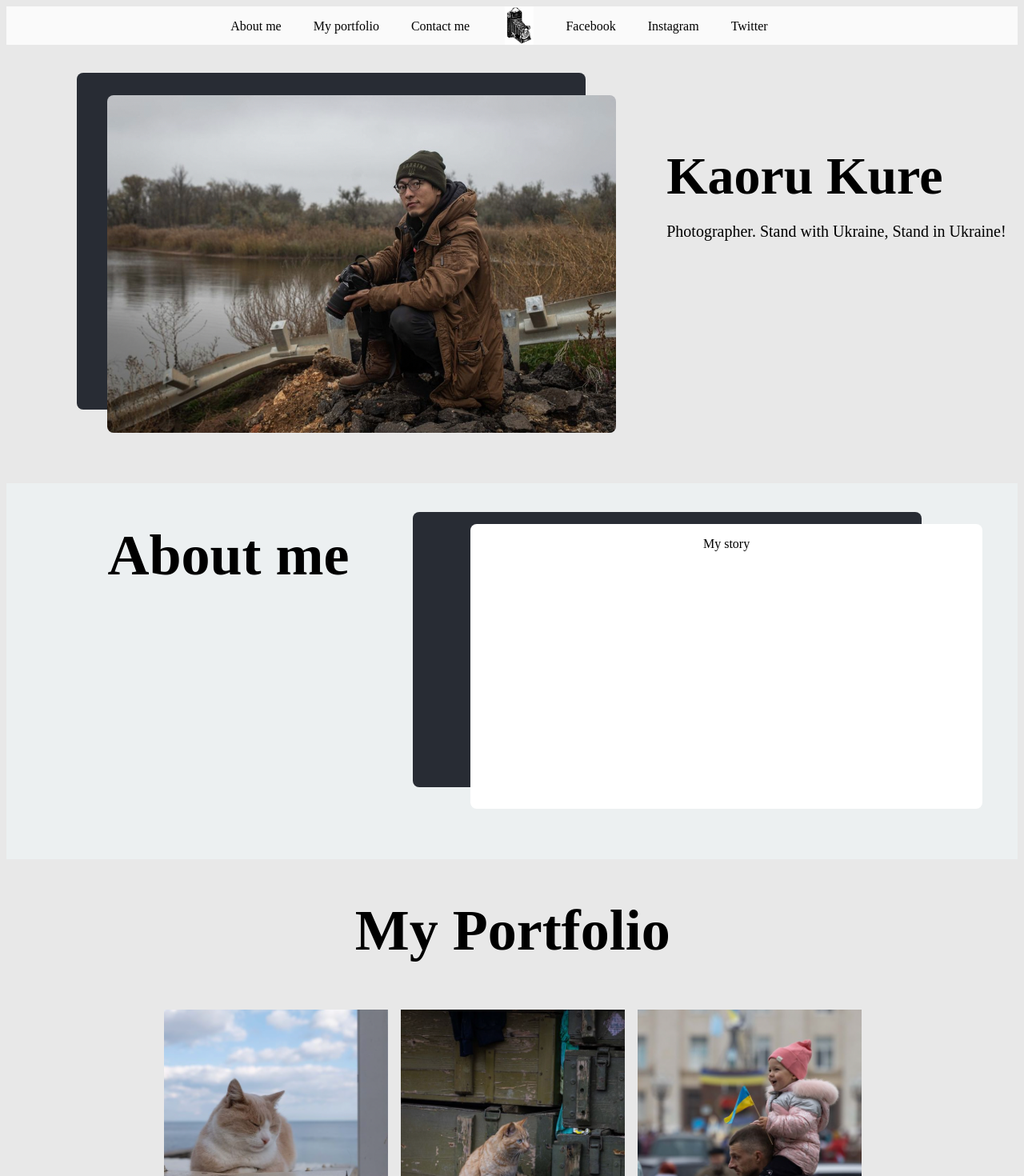
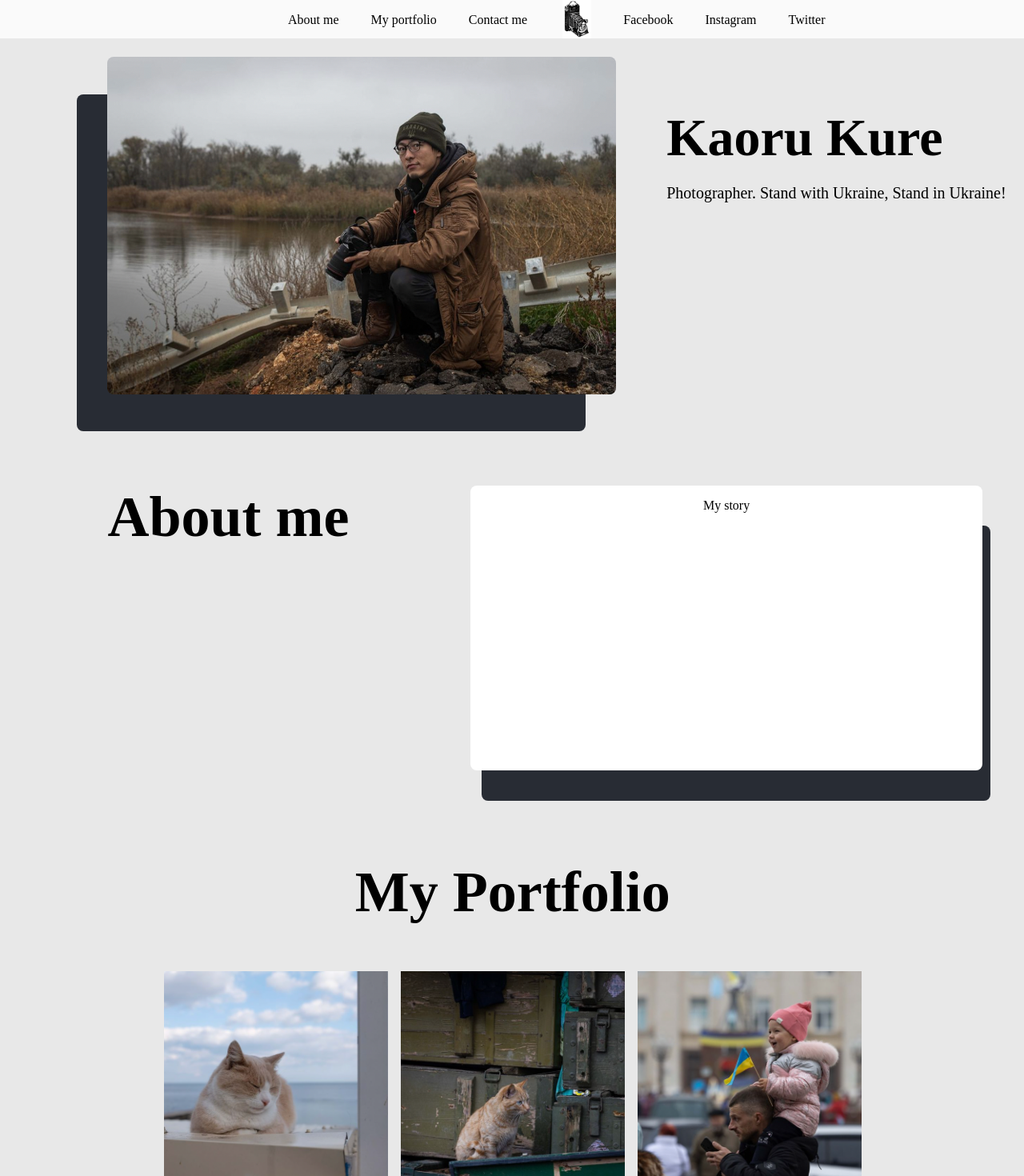
Before and after one commit to Junalem/kaoru-portfolio, a React (Create React App) app: page / in a window 1280 px wide. Shown: the top 1470 px of the page at 80% size. Built offline with nearby package versions, Linux system fonts and the light colour scheme; a web font is replaced by a local one.

Commit message:
Fixed maine style

```diff
--- a/src/App.css
+++ b/src/App.css
@@ -1,18 +1,18 @@
-.App {
+/* .App {
   text-align: center;
 }
 
 .App-logo {
   height: 40vmin;
   pointer-events: none;
-}
+} */
 
-@media (prefers-reduced-motion: no-preference) {
+/* @media (prefers-reduced-motion: no-preference) {
   .App-logo {
     animation: App-logo-spin infinite 20s linear;
   }
-}
-
+} */
+/*
 .App-header {
   background-color: #282c34;
   min-height: 100vh;
@@ -22,12 +22,12 @@
   justify-content: center;
   font-size: calc(10px + 2vmin);
   color: white;
-}
+} */
 
 .App-link {
   color: #61dafb;
 }
-
+/*
 @keyframes App-logo-spin {
   from {
     transform: rotate(0deg);
@@ -35,13 +35,13 @@
   to {
     transform: rotate(360deg);
   }
-}
-.right-scene {
+} */
+/* .right-scene {
   flex: 0 0 40%;
   background-color: #ecf0f1;
   overflow: scroll;
 
-}
+} */
 .right-scene .photos {
   column-count: 2;
   column-gap: 5px;
@@ -57,14 +57,16 @@
 display: flex;
 background-color: rgb(250,250,250);
 /* color: white; */
-position: sticky;
+position: fixed;
+left: 0;
 top: 0;
 z-index: 6;
 margin: 0;
 font-family: 'Cormorant SC', serif;
 text-align: center;
-padding-left: 10%;
+padding-left: 25%;
 height: 48px;
+width: 100%;
 }
 .blockfirst, .blocksecond {
   display: flex;
@@ -115,19 +117,21 @@ body {
   width: 636px;
   height: 344px;
   position: absolute;
-  top: 80vh;
-  right: 10%;
+  /* top: 90%;
+  right: 10%; */
   font-family: FontAwesome;
   font-size: 2.6em;
   background-color: #282c34;
   border-radius: 8px;
+  margin-top: 8%;
+  margin-left: 47%;
 }
 
 .right-scene .bio {
   width: 608px;
   height: 324px;
   /* position: absolute; */
-  top: 85vh;
+  /* top: 100%; */
   right: 14%;
   /* font-family: FontAwesome; */
   font-family: 'Cormorant SC', serif;
@@ -149,7 +153,7 @@ body {
   /* margin: auto; */
   /* content: '\F002'; */
   position: absolute;
-  top: 35px;
+  top: 20%;
   left: 7%;
   font-family: FontAwesome;
   font-size: 2.6em;
@@ -162,8 +166,8 @@ body {
   /* margin: auto; */
   /* content: '\F002'; */
   /* position: absolute; */
-  top: 75px;
-  left: 14%;
+  /* top: 75px; */
+  /* left: 14%; */
   font-family: FontAwesome;
   font-size: 2.6em;
   /* opacity: 0.4; */
@@ -243,6 +247,7 @@ body {
   }
 .about {
   display: flex;
+  position: relative;
 }
 .my-self {
   display: flex;
--- a/src/components/Photos.jsx
+++ b/src/components/Photos.jsx
@@ -1,33 +1,11 @@
 import React from "react";
 
 const Photos = () => {
-  const Photo1 = `photo1.png`;
-  const Photo2 = `photo2.png`;
-  const Photo3 = `photo3.png`;
-  const Photo4 = `photo4.png`;
-  const Photo5 = `photo5.png`;
-  const Photo6 = `photo6.png`;
-  const Photo7 = `photo7.png`;
-  const Photo8 = `photo8.png`;
-  const Photo10 = `photo10.png`;
-  const Photo11 = `photo11.png`;
-  const Photo12 = `photo12.png`;
-  const Photo13 = `photo13.png`;
+  const photos = [`photo1.png`, `photo2.png`, `photo3.png`, `photo4.png`, `photo5.png`, `photo6.png`, `photo7.png`, `photo8.png`, `photo10.png`, `photo11.png`, `photo12.png`, `photo13.png`]
   return (
   <div className="photos-list">
     <h1>My Portfolio</h1>
-     <img src={Photo1} alt="photo" className="photos" />
-     <img src={Photo2} alt="photo" className="photos" />
-     <img src={Photo3} alt="photo" className="photos" />
-     <img src={Photo4} alt="photo" className="photos" />
-     <img src={Photo5} alt="photo" className="photos" />
-     <img src={Photo6} alt="photo" className="photos" />
-     <img src={Photo7} alt="photo" className="photos" />
-     <img src={Photo8} alt="photo" className="photos" />
-     <img src={Photo10} alt="photo" className="photos" />
-     <img src={Photo11} alt="photo" className="photos" />
-     <img src={Photo12} alt="photo" className="photos" />
-     <img src={Photo13} alt="photo" className="photos" />
+    {photos.map( photo => <img src={photo} alt="photo" className="photos" />)}
   </div>
     )
 }
```
